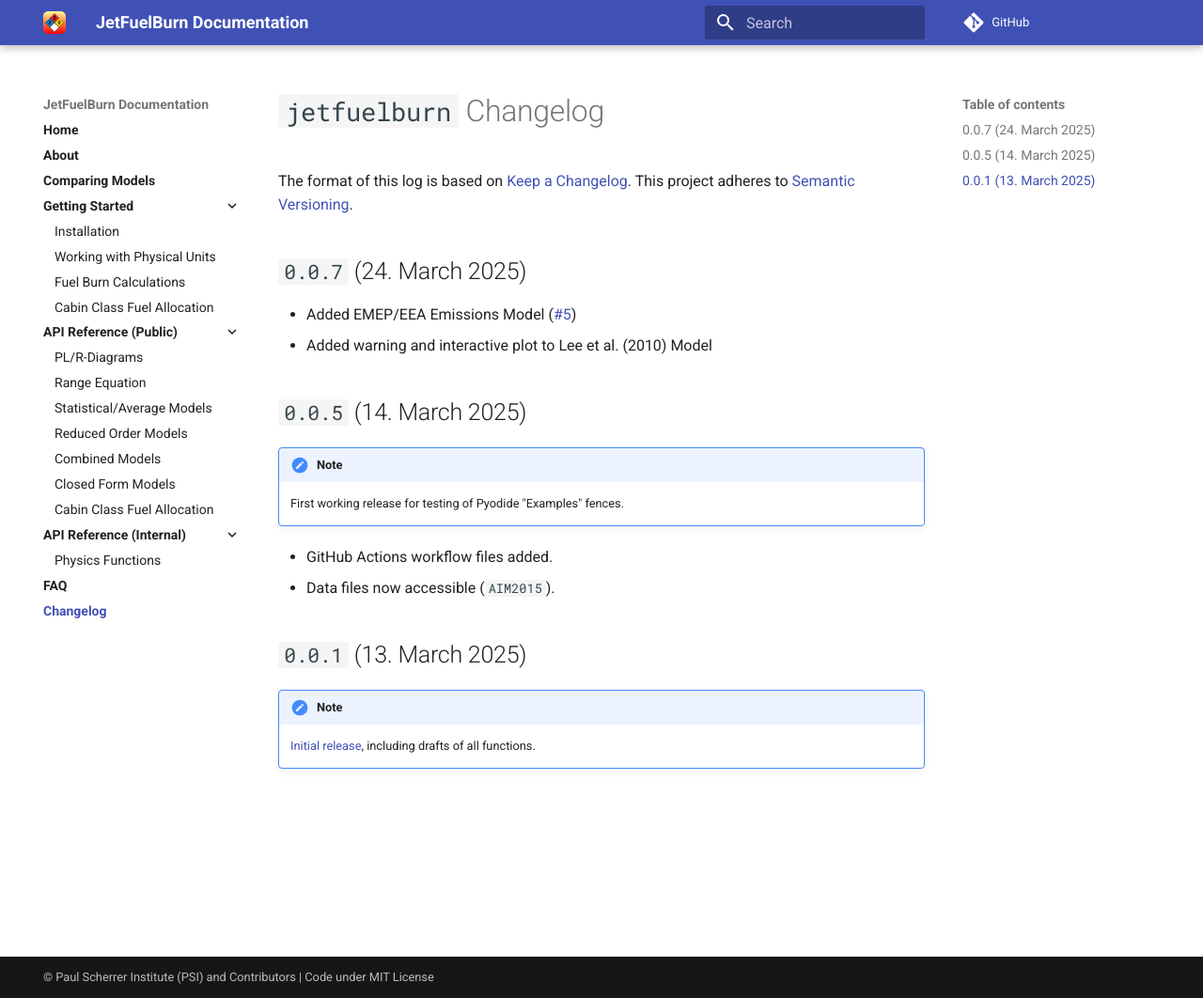
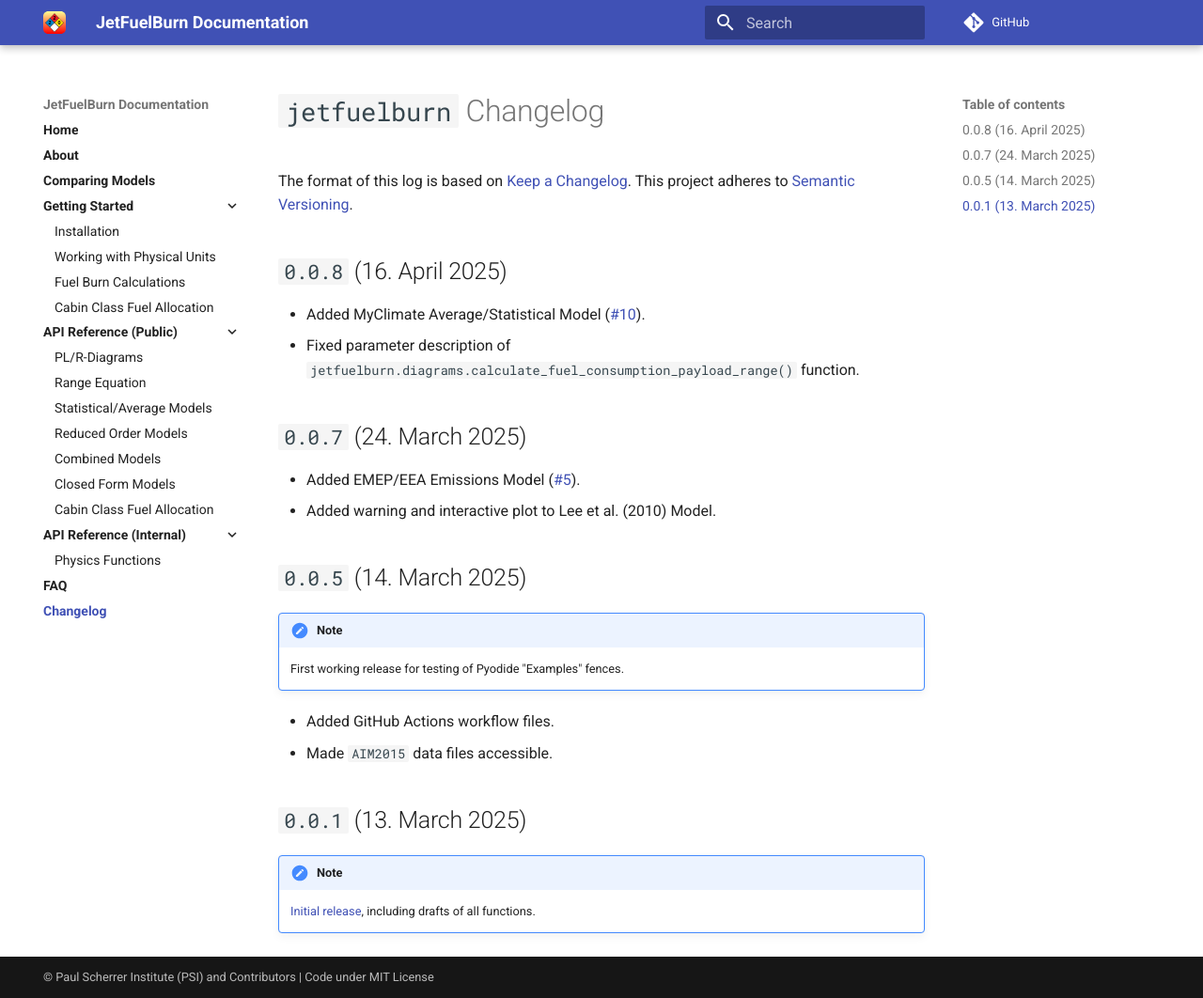
Before and after one commit to sustainableaviation/jetfuelburn, an MkDocs documentation site: the page built from docs/changelog.md, in a window 1280 px wide and 1062 px high. Shown: the whole window at 94% size. Built offline with MkDocs 1.6.1 and Material for MkDocs 9.7.7, drawn with Linux system fonts in a browser that asks for light colours; comment, search, counter and statistics services are not loaded.

Commit message:
updated changelog

```diff
--- a/CHANGES.md
+++ b/CHANGES.md
@@ -3,18 +3,23 @@
 The format of this log is based on [Keep a Changelog](https://keepachangelog.com/en/1.0.0/).
 This project adheres to [Semantic Versioning](https://semver.org/spec/v2.0.0.html).
 
+## `0.0.8` (16. April 2025)
+
+- Added MyClimate Average/Statistical Model ([#10](https://github.com/sustainableaviation/jetfuelburn/issues/10)).
+- Fixed parameter description of `jetfuelburn.diagrams.calculate_fuel_consumption_payload_range()` function.
+
 ## `0.0.7` (24. March 2025)
 
-- Added EMEP/EEA Emissions Model ([#5](https://github.com/sustainableaviation/jetfuelburn/issues/5))
-- Added warning and interactive plot to Lee et al. (2010) Model
+- Added EMEP/EEA Emissions Model ([#5](https://github.com/sustainableaviation/jetfuelburn/issues/5)).
+- Added warning and interactive plot to Lee et al. (2010) Model.
 
 ## `0.0.5` (14. March 2025)
 
 !!! note
     First working release for testing of Pyodide "Examples" fences.
 
-- GitHub Actions workflow files added.
-- Data files now accessible (`AIM2015`).
+- Added GitHub Actions workflow files.
+- Made `AIM2015` data files accessible.
 
 ## `0.0.1` (13. March 2025)
 
```
